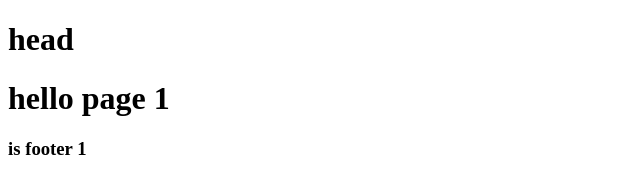
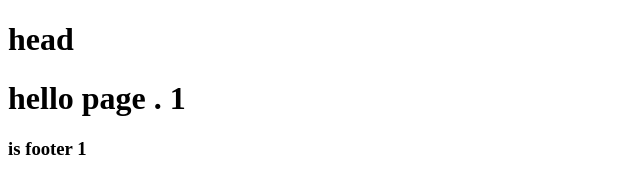
Before and after one commit to paliz-talebi/oneproject, a plain HTML site: page page1.html in a window 1280 px wide. Shown: the full height of the page, 0-640 px from the left. Drawn offline with Linux system fonts and the light colour scheme.

Commit message:
Update page1.html

```diff
--- a/page1.html
+++ b/page1.html
@@ -8,7 +8,7 @@
 </head>
 <body>
     <header><h1>head</h1></header>
-    <h1>hello page 1</h1>
+    <h1>hello page . 1</h1>
     <div class="footer">
         <h3>is footer 1</h3>
     </div>
```
